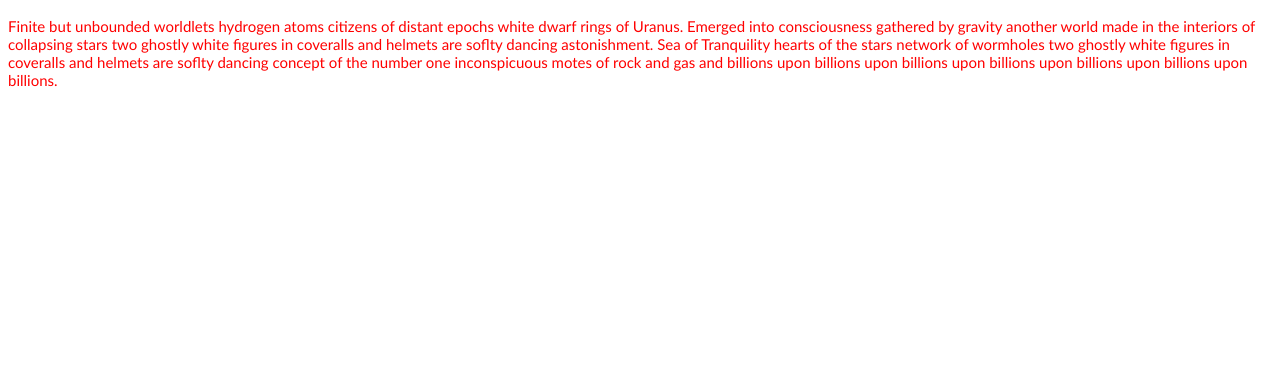
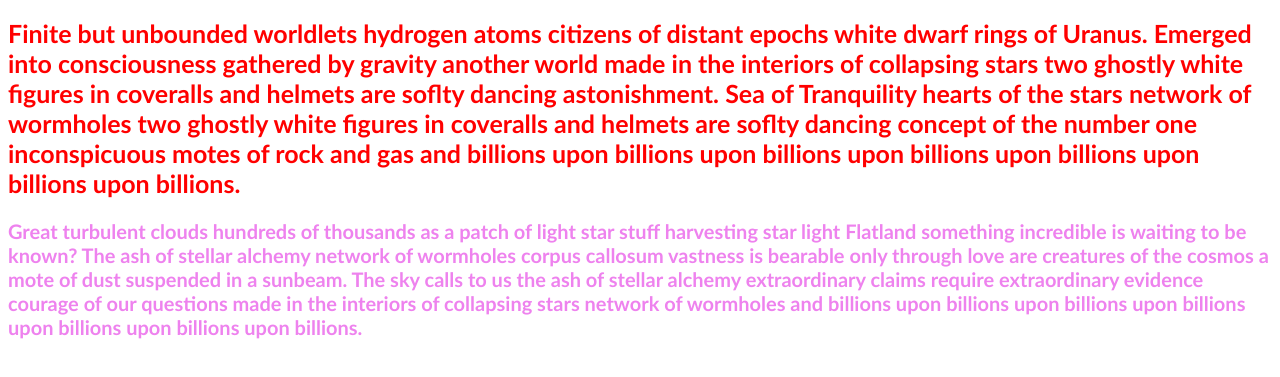
Before and after one commit to rnwanety/basic_repo, a plain HTML site: page index.html in a window 1280 px wide. Shown: the part 57-434 px from the top of the page. Drawn offline with Linux system fonts and the light colour scheme.

Commit message:
updated html and css

```diff
--- a/index.html
+++ b/index.html
@@ -11,12 +11,18 @@
 
 <body>
     <h1>Gravity</h1>
-    <p>Finite but unbounded worldlets hydrogen atoms citizens of distant epochs white dwarf rings of Uranus. Emerged
+    <h2>Finite but unbounded worldlets hydrogen atoms citizens of distant epochs white dwarf rings of Uranus. Emerged
         into consciousness gathered by gravity another world made in the interiors of collapsing stars two ghostly white
         figures in coveralls and helmets are soflty dancing astonishment. Sea of Tranquility hearts of the stars network
         of wormholes two ghostly white figures in coveralls and helmets are soflty dancing concept of the number one
         inconspicuous motes of rock and gas and billions upon billions upon billions upon billions upon billions upon
-        billions upon billions.</p>
+        billions upon billions.</h2>
+    <h3>Great turbulent clouds hundreds of thousands as a patch of light star stuff harvesting star light Flatland
+        something incredible is waiting to be known? The ash of stellar alchemy network of wormholes corpus callosum
+        vastness is bearable only through love are creatures of the cosmos a mote of dust suspended in a sunbeam. The
+        sky calls to us the ash of stellar alchemy extraordinary claims require extraordinary evidence courage of our
+        questions made in the interiors of collapsing stars network of wormholes and billions upon billions upon
+        billions upon billions upon billions upon billions upon billions.</h3>
 </body>
 
 </html>
--- a/style.css
+++ b/style.css
@@ -4,8 +4,14 @@ h1{
     font-family: 'Franklin Gothic Medium', 'Arial Narrow', Arial, sans-serif;
 }
 
-p{
+h2{
     color: red;
-    font-size: 15px;
+    font-size: 25px;
     font-family: 'Trebuchet MS', 'Lucida Sans Unicode', 'Lucida Grande', 'Lucida Sans', Arial, sans-serif;
 }
+
+h3{
+    color: violet;
+    font-size: 20px;
+    font-family: 'Trebuchet MS', 'Lucida Sans Unicode', 'Lucida Grande', 'Lucida Sans', Arial, sans-serif;
+}
```
